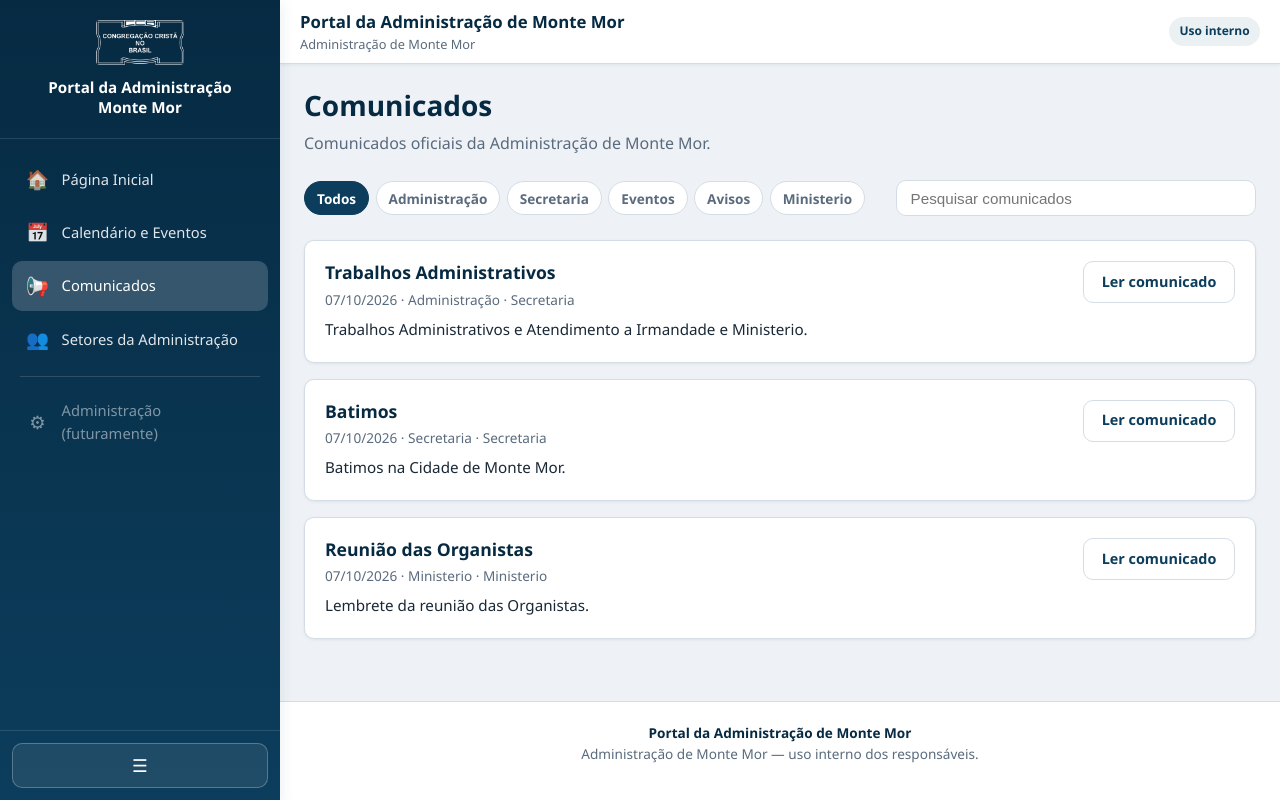
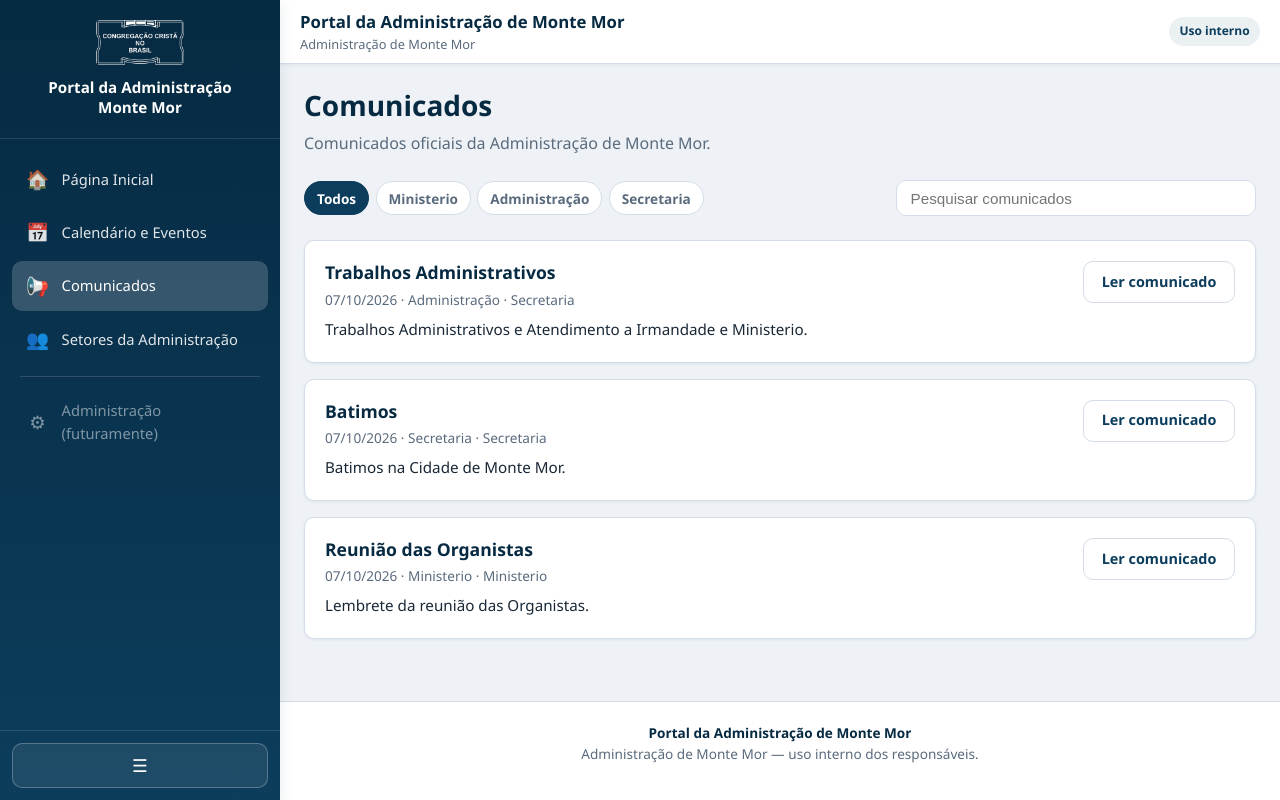
Before and after one commit to AdministracaoMonteMor/adm-monte-mor, a React (Vite) app: page /comunicados in a window 1280 px wide. Built offline with nearby package versions, Linux system fonts and the light colour scheme.

Commit message:
atualizacao do site

```diff
--- a/src/data/announcements.js
+++ b/src/data/announcements.js
@@ -57,11 +57,9 @@ Conselho de Anciães`,
 
 export const announcementCategories = [
   "Todos",
+  "Ministerio",
   "Administração",
   "Secretaria",
-  "Eventos",
-  "Avisos",
-  "Ministerio",
 ];
 
 export function getLatestAnnouncements(limit = 5) {
```
